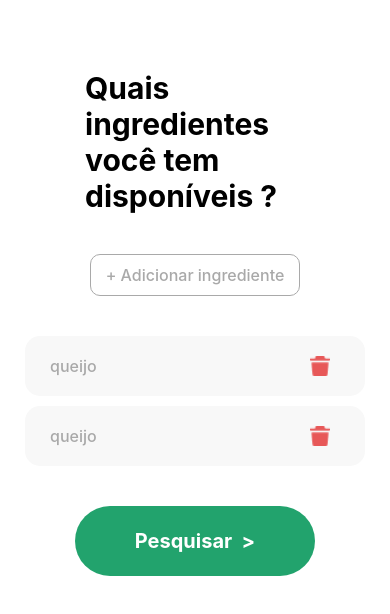
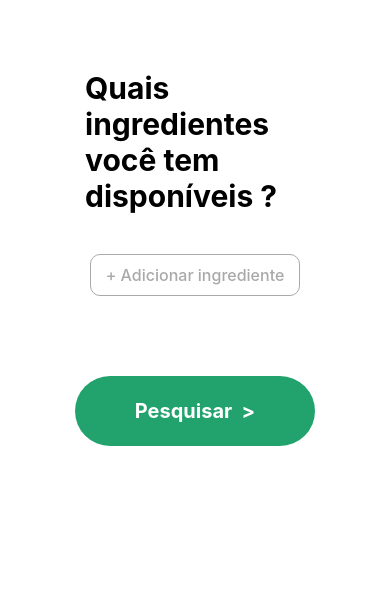
Before and after one commit to julialealt/receite-me-pps, a React Native app in the folder frontend/: screen / in a window 390 px wide. Shown: the top 614 px of the page. Built offline with nearby package versions, Linux system fonts and the light colour scheme.

Commit message:
Feat: use .map in objects array "ingredientsaArray"

```diff
--- a/frontend/src/pages/SearchByIngredients/index.tsx
+++ b/frontend/src/pages/SearchByIngredients/index.tsx
@@ -42,8 +42,9 @@ export default function SearchByIngredients() {
                 <AddIngredientsButton onPress={() => setAddIngredient(!addIngredient)} />
                 <SelectFilter show={addIngredient ? 'flex' : 'none'} arrayIngredients={data} ingredientsArray={ingredientsArray} addIngredient={setIngredientsArray}/>
                 <IngredientsContainer>
-                    <SelectedIngredient label="queijo" />
-                    <SelectedIngredient label="queijo" />
+                    {ingredientsArray.map(({id, ingredients}) => (
+                        <SelectedIngredient key={id} label={ingredients} />
+                    ))}
                 </IngredientsContainer>
                 <ButtonContainer>
                     <Button labelButton="Pesquisar  >" height={70} width={240} radius={50}/>
```
